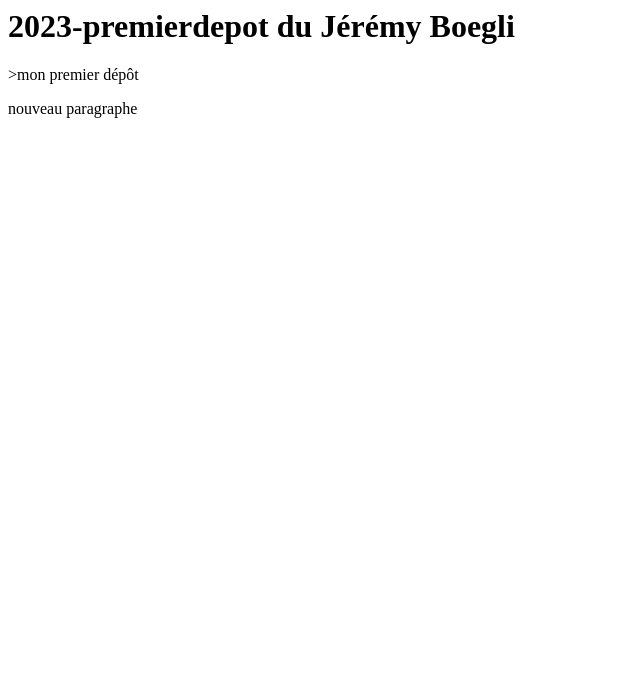
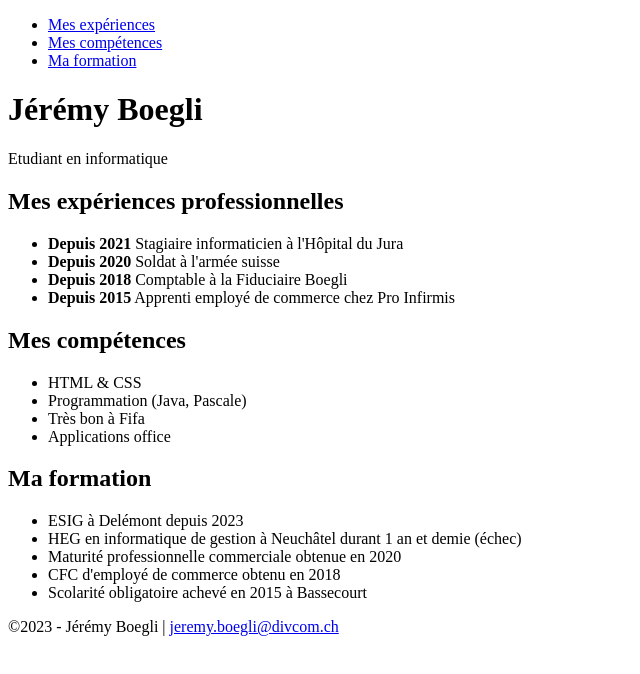
Before and after one commit to JeremyBoegli1/2023-premierdepot, a plain HTML site: page index.html in a window 1280 px wide. Shown: the whole page, without its empty margins (0-640 px from the left). Drawn offline with Linux system fonts and the light colour scheme.

Commit message:
Modif CV.html

```diff
--- a/index.html
+++ b/index.html
@@ -1,3 +1,67 @@
-<h1>2023-premierdepot du Jérémy Boegli</h1>
-<p>>mon premier dépôt</p
-<p>nouveau paragraphe</p>
+
+<!DOCTYPE html>
+<html lang="fr">
+<head>
+    <!-- Jeu de caractères utilisé pour l'encodage du fichier HTML -->
+    <meta charset="UTF-8">
+    <!-- Viewport -->
+    <meta name="viewport" content="width=device-width, initial-scale=1.0">
+    <!-- Titre de la page -->
+    <title>Jérémy Boegli | Curriculum vitæ</title>
+    <!-- Auteur -->
+    <meta name="author" content="Jérémy Boegli">
+    <!-- Description de la page -->
+    <meta name="description" content="Le CV de Jérémy Boegli étudiant en informatique">
+</head>
+<body>
+<header>
+    <nav>
+        <ul class="menu">
+            <li>
+                <a href="#expe">Mes expériences</a>
+            </li>
+            <li>
+                <a href="#comp">Mes compétences</a>
+            </li>
+            <li>
+                <a href="#comp">Ma formation</a>
+            </li>
+        </ul>
+    </nav>
+</header>
+<main>
+    <h1 id="top">Jérémy Boegli</h1>
+    <p>Etudiant en informatique</p>
+
+    <h2 id="expe">Mes expériences professionnelles</h2>
+
+    <ul>
+        <li><strong>Depuis 2021</strong> Stagiaire informaticien à l'Hôpital du Jura </li>
+        <li><strong>Depuis 2020</strong> Soldat à l'armée suisse</li>
+        <li><strong>Depuis 2018</strong> Comptable à la Fiduciaire Boegli </li>
+      <li><strong>Depuis 2015</strong> Apprenti employé de commerce chez Pro Infirmis </li>
+    </ul>
+
+    <h2 id="comp">Mes compétences</h2>
+
+    <ul>
+        <li>HTML & CSS</li>
+        <li>Programmation (Java, Pascale)</li>
+        <li>Très bon à Fifa</li>
+        <li>Applications office</li>
+    </ul>
+
+    <h2 id="formation">Ma formation</h2>
+    <ul>
+        <li>ESIG à Delémont depuis 2023</li>
+        <li>HEG en informatique de gestion à Neuchâtel durant 1 an et demie (échec)</li>
+        <li>Maturité professionnelle commerciale obtenue en 2020</li>
+        <li>CFC d'employé de commerce obtenu en 2018</li>
+        <li>Scolarité obligatoire achevé en 2015 à Bassecourt</li>
+    </ul>
+</main>
+<footer>
+    &copy;2023 - Jérémy Boegli | <a href="mailto:jeremy.boegli@divcom.ch">jeremy.boegli@divcom.ch</a>
+</footer>
+</body>
+</html>
```
